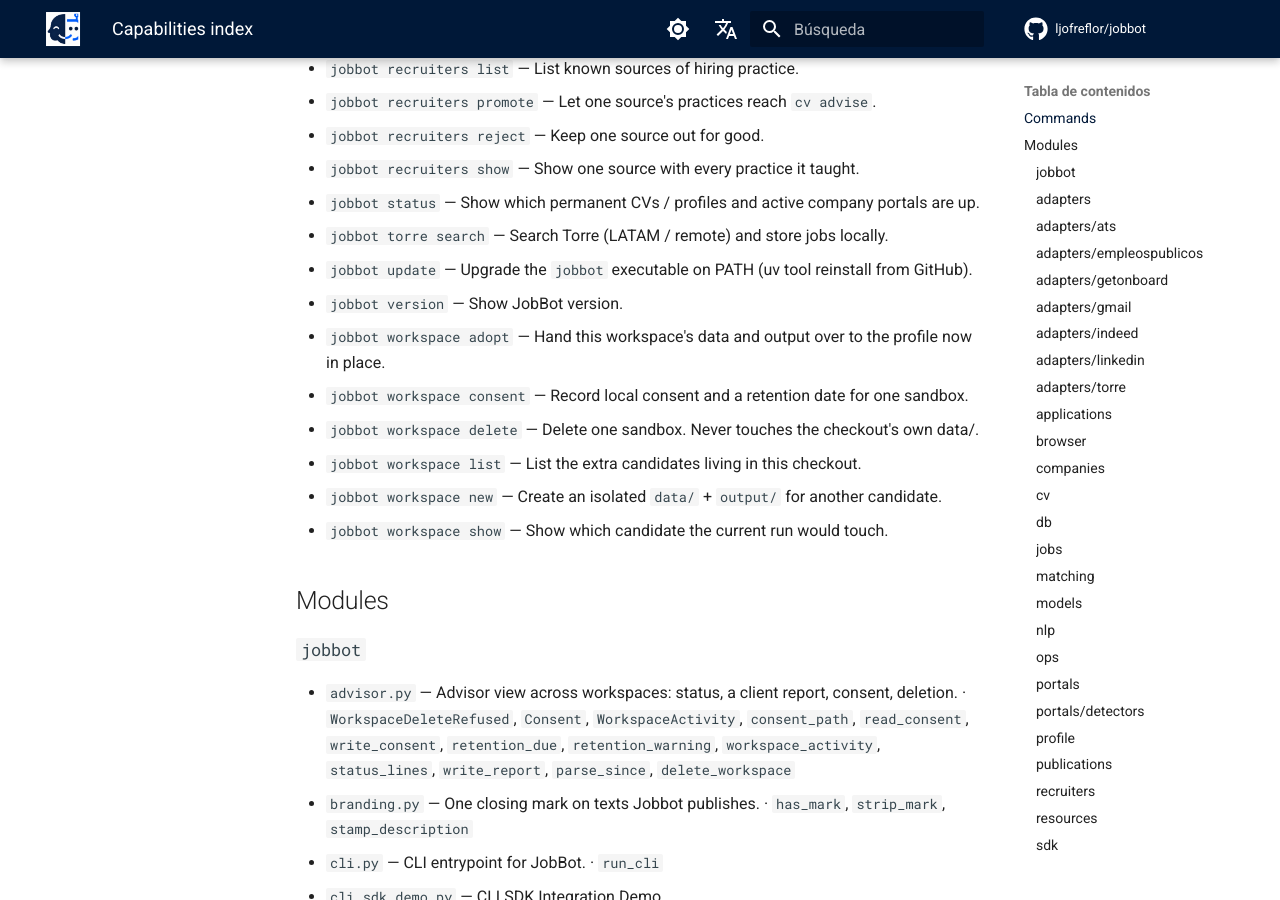
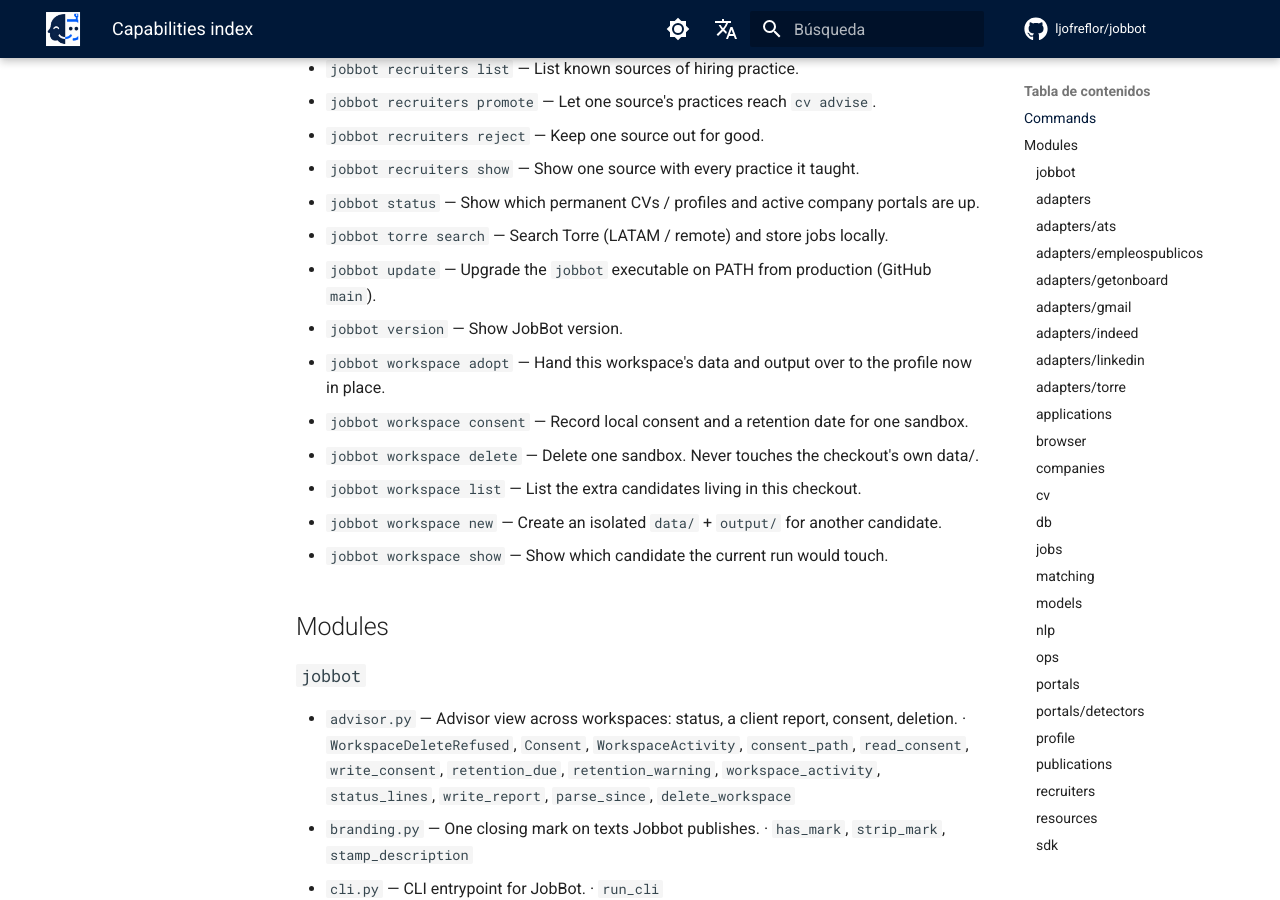
Before and after one commit to ljofreflor/jobbot, an MkDocs documentation site: the page built from docs/capabilities.md, in a window 1280 px wide and 900 px high, scrolled down 4685 px. Built offline with MkDocs 1.6.1 and Material for MkDocs 9.7.7, drawn with Linux system fonts in a browser that asks for light colours; comment, search, counter and statistics services are not loaded.

Commit message:
docs(cli): index jobbot update as production main reinstall
Keep the capabilities index in sync with the update command docstring.

Co-authored-by: Leonardo Andes Jofre Flor <leonardo.jofre+csld1@consalud.cl>

```diff
--- a/docs/capabilities.md
+++ b/docs/capabilities.md
@@ -108,7 +108,7 @@ writing it again — the promotion rule lives in
 - `jobbot recruiters show` — Show one source with every practice it taught.
 - `jobbot status` — Show which permanent CVs / profiles and active company portals are up.
 - `jobbot torre search` — Search Torre (LATAM / remote) and store jobs locally.
-- `jobbot update` — Upgrade the ``jobbot`` executable on PATH (uv tool reinstall from GitHub).
+- `jobbot update` — Upgrade the ``jobbot`` executable on PATH from production (GitHub ``main``).
 - `jobbot version` — Show JobBot version.
 - `jobbot workspace adopt` — Hand this workspace's data and output over to the profile now in place.
 - `jobbot workspace consent` — Record local consent and a retention date for one sandbox.
```
Also changed, not shown: 1 other file.
